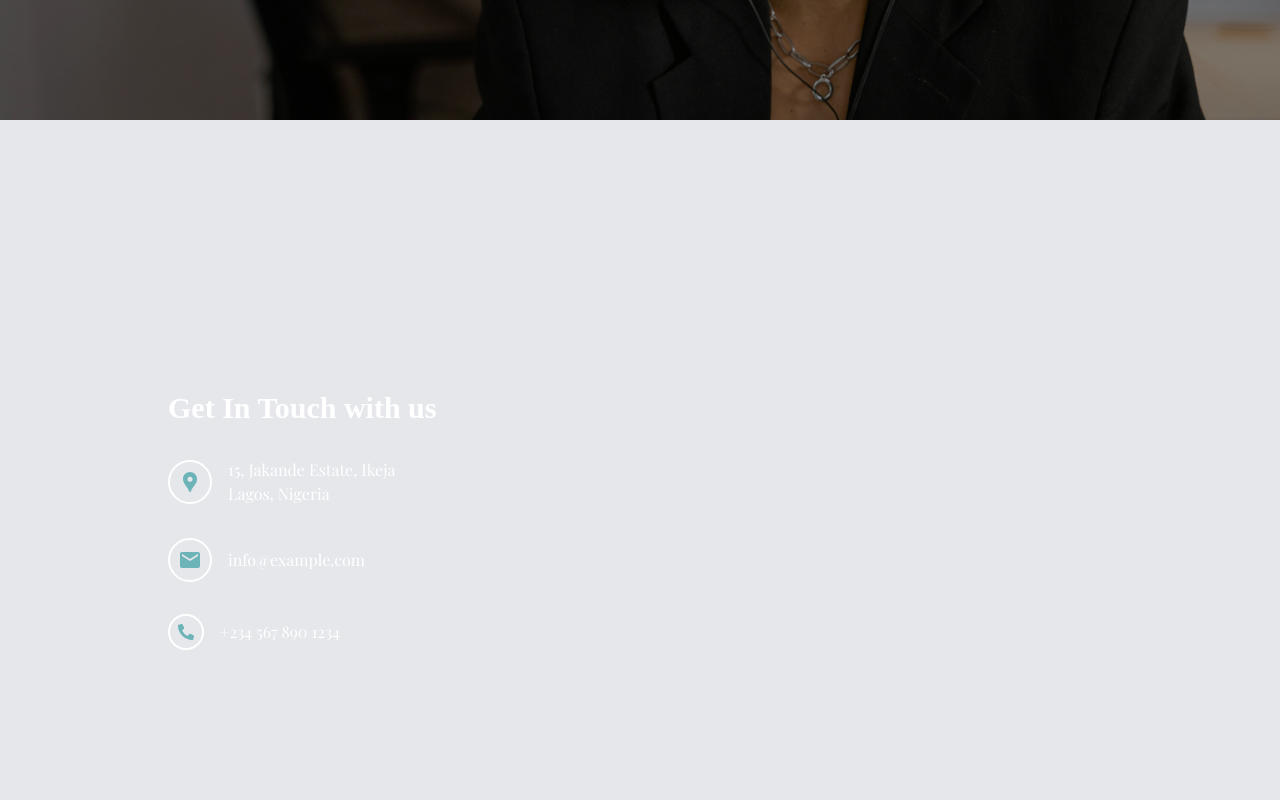
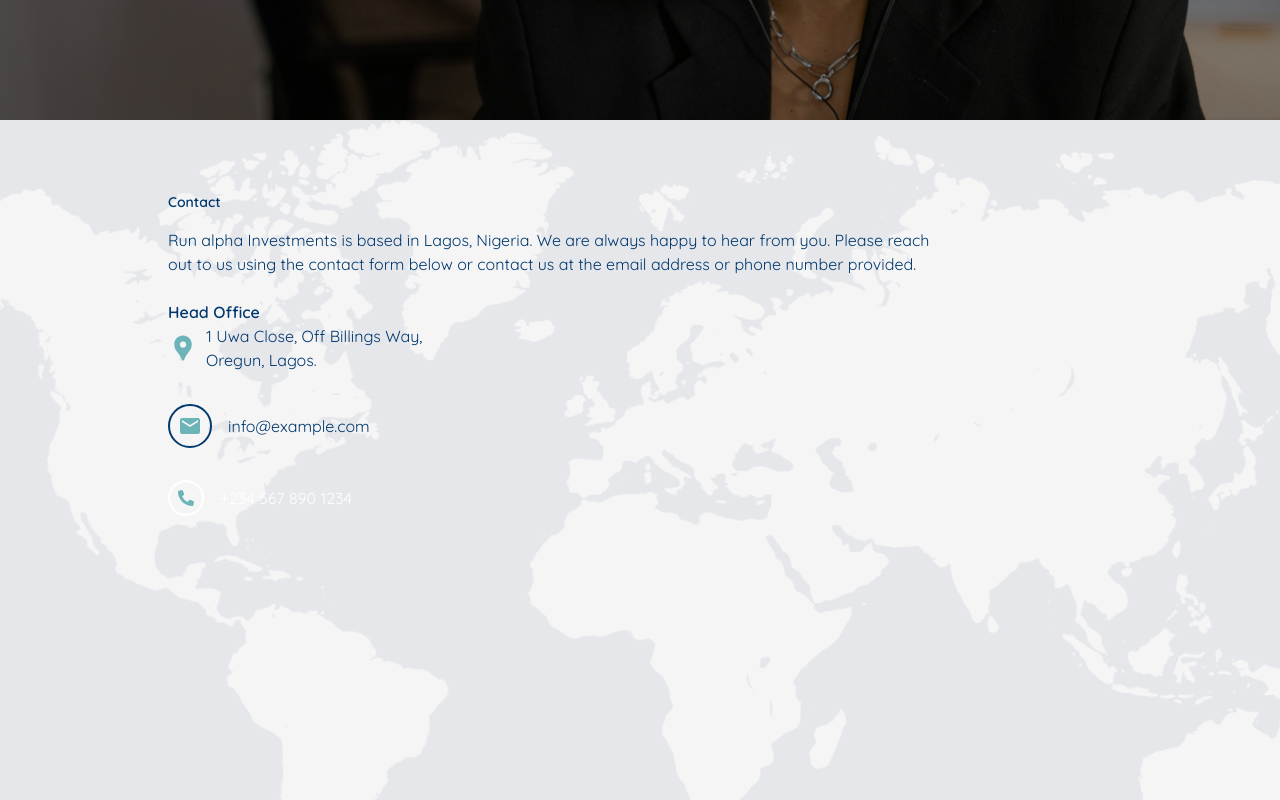
Before and after one commit to Ralpmike/run-alpha, a React (Vite) app: page /contact in a window 1280 px wide. Shown: the part 520-1320 px from the top of the page. Built offline with nearby package versions, Linux system fonts and the light colour scheme; a web font is replaced by a local one.

Commit message:
fix: uninstall

```diff
--- a/index.html
+++ b/index.html
@@ -3,7 +3,7 @@
 
 <head>
   <meta charset="UTF-8" />
-  <link rel="icon" type="image/png" href="/logos/white-logo.png" />
+  <link rel="icon" type="image/png" href="/logos/run-logo.svg" />
   <meta name="viewport" content="width=device-width, initial-scale=1.0" />
   <title>Run Alpha</title>
 </head>
--- a/package.json
+++ b/package.json
@@ -11,7 +11,6 @@
   },
   "dependencies": {
     "@emailjs/browser": "^4.4.1",
-    "@researchgate/react-intersection-observer": "^1.3.5",
     "@tailwindcss/vite": "^4.0.8",
     "classnames": "^2.5.1",
     "framer-motion": "^12.4.10",
--- a/src/pages/ContactUs.jsx
+++ b/src/pages/ContactUs.jsx
@@ -43,7 +43,7 @@
         <div/>
         </div> */}
     <motion.div
-      className="h-screen px-8 md:px-32 py-8 flex flex-col justify-center items-start"
+      className="h-screen px-8 md:px-32 py-8 flex flex-col  items-start bg-[url('/maps.png')] bg-cover bg-center"
       initial={{ opacity: 0, x: 50 }}
       animate={{ opacity: 1, x: 0 }}
       transition={{ duration: 0.8, ease: "easeOut" }}
@@ -56,29 +56,34 @@
         transition={{ duration: 0.8, ease: "easeOut" }}
         viewport={{ once: true }}
       >
-        <h2 className="text-white font-bold text-3xl font-dm-serif mb-8">
-          Get In Touch with us
+        <h2 className="text-alpha font-quicksand font-bold text-sm mb-4">
+          Contact
         </h2>
+
+        <p className="font-quicksand mb-6 text-alpha max-w-3xl">
+          Run alpha Investments is based in Lagos, Nigeria. We are always happy to
+          hear from you. Please reach out to us using the contact form below or contact us at the email address or phone number provided.
+        </p>
 
             <div className="space-y-8 text-base">
               {/* Address */}
-              <motion.p
-                className="flex gap-4 text-white font-playfair items-center"
+             <div>
+              <span className="font-bold text-alpha font-quicksand mb-8">Head Office</span>
+               <motion.p
+                className="flex flex-row gap-2 text-alpha font-quicksand items-center"
                 whileHover={{ scale: 1.05 }}
               >
-                <div className="border-2 border-white rounded-full p-2">
-                  <MdLocationPin size={24} className="text-secondary" />
-                </div>
-                15, Jakande Estate, Ikeja <br />
-                Lagos, Nigeria
+                <MdLocationPin size={30} className="text-secondary" />
+                  1 Uwa Close, Off Billings Way, <br /> Oregun, Lagos.
               </motion.p>
+             </div>
 
               {/* Email */}
               <motion.p
-                className="flex gap-4 text-white font-playfair items-center"
+                className="flex gap-4 text-alpha font-quicksand items-center"
                 whileHover={{ scale: 1.05 }}
               >
-                <div className="border-2 border-white rounded-full p-2">
+                <div className="border-2 border-alpha rounded-full p-2">
                   <MdEmail size={24} className="text-secondary" />
                 </div>
                 <a href="mailto:info@example.com">info@example.com</a>
@@ -86,7 +91,7 @@
 
               {/* Phone */}
               <motion.p
-                className="flex gap-4 text-white font-playfair items-center"
+                className="flex gap-4 text-white font-quicksand items-center"
                 whileHover={{ scale: 1.05 }}
               >
                 <div className="border-2 border-white rounded-full p-2">
```
Also changed, not shown: public/maps.png (added), 1 other file (tests, documents, lock files or other folders).
